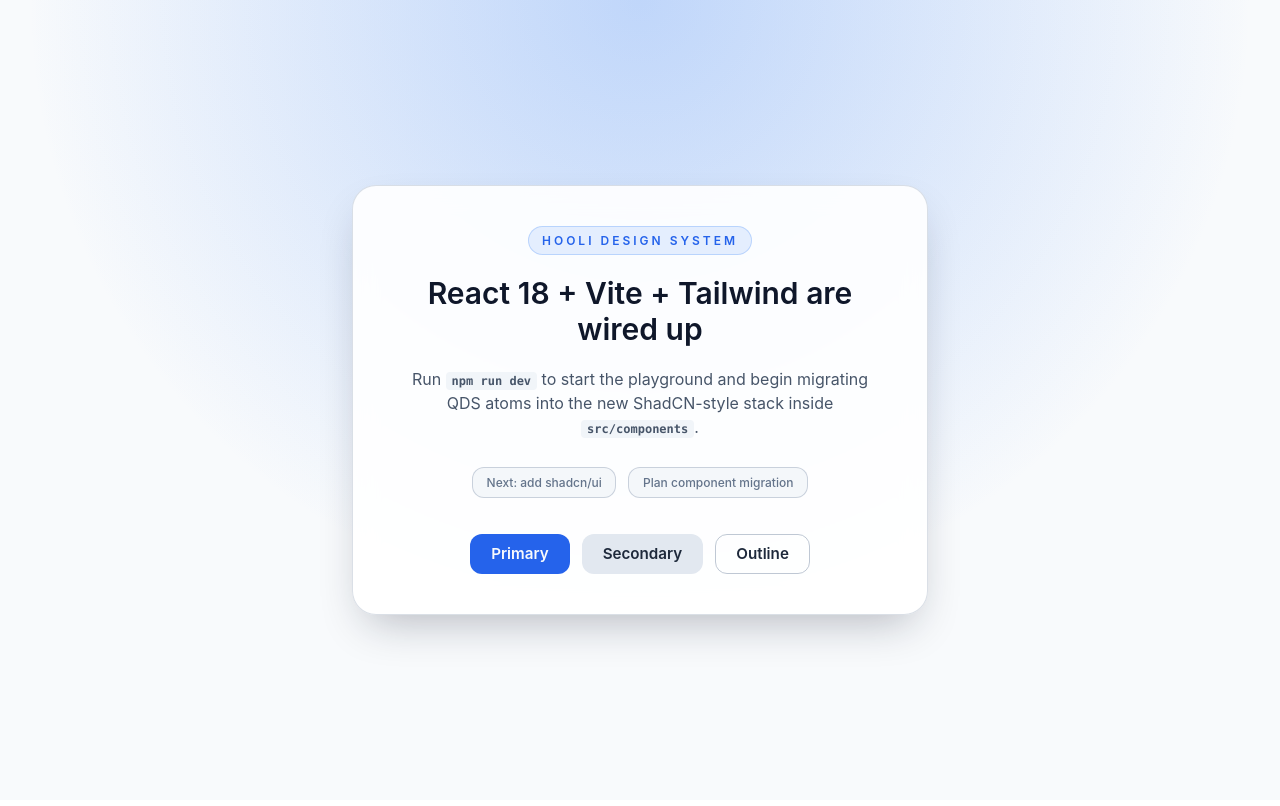
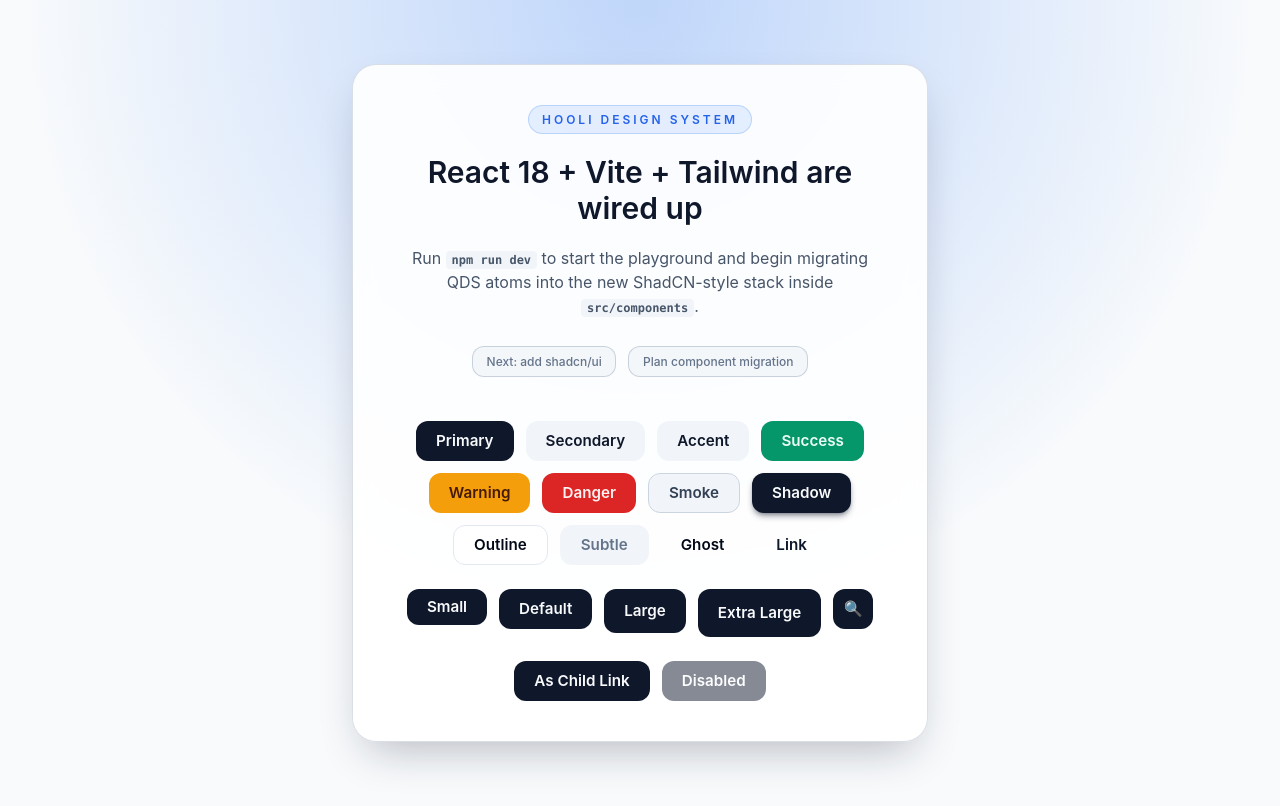
Before and after one commit to misterkolton/hooli-design-system, a React (Vite) app: page / in a window 1280 px wide. Built offline with nearby package versions, Linux system fonts and the light colour scheme.

Commit message:
feat: wired up variants

```diff
--- a/src/App.tsx
+++ b/src/App.tsx
@@ -1,6 +1,7 @@
+import { Button } from '@/components/ui/button'
 import type { CSSProperties } from 'react'
 
-import { Button } from '@/components/ui/button'
+
 
 const fallbackMainStyles: CSSProperties = {
   minHeight: '100vh',
@@ -58,32 +59,17 @@
   color: '#64748b',
 }
 
-const fallbackPrimaryButtonStyles: CSSProperties = {
+const fallbackButtonBase: CSSProperties = {
   display: 'inline-flex',
   alignItems: 'center',
   justifyContent: 'center',
   padding: '0.65rem 1.25rem',
   borderRadius: '0.75rem',
-  border: '1px solid transparent',
-  backgroundColor: '#2563eb',
-  color: '#f8fafc',
+  gap: '0.5rem',
   fontWeight: 600,
   fontSize: '0.95rem',
   cursor: 'pointer',
-  transition: 'background-color 150ms ease-in-out',
-}
-
-const fallbackSecondaryButtonStyles: CSSProperties = {
-  ...fallbackPrimaryButtonStyles,
-  backgroundColor: '#e2e8f0',
-  color: '#1e293b',
-}
-
-const fallbackOutlineButtonStyles: CSSProperties = {
-  ...fallbackPrimaryButtonStyles,
-  backgroundColor: 'transparent',
-  color: '#1e293b',
-  border: '1px solid rgba(148, 163, 184, 0.6)',
+  transition: 'all 150ms ease-in-out',
 }
 
 export default function App() {
@@ -132,17 +118,66 @@
             Plan component migration
           </div>
         </div>
-        <div className="flex flex-wrap justify-center gap-3 pt-4">
-          <Button style={fallbackPrimaryButtonStyles}>Primary</Button>
-          <Button
-            variant="secondary"
-            style={fallbackSecondaryButtonStyles}
-          >
-            Secondary
-          </Button>
-          <Button variant="outline" style={fallbackOutlineButtonStyles}>
-            Outline
-          </Button>
+        <div className="flex flex-col gap-6 pt-6">
+          <div className="flex flex-wrap justify-center gap-3">
+            <Button style={fallbackButtonBase}>Primary</Button>
+            <Button variant="secondary" style={fallbackButtonBase}>
+              Secondary
+            </Button>
+            <Button variant="accent" style={fallbackButtonBase}>
+              Accent
+            </Button>
+            <Button variant="success" style={fallbackButtonBase}>
+              Success
+            </Button>
+            <Button variant="warning" style={fallbackButtonBase}>
+              Warning
+            </Button>
+            <Button variant="danger" style={fallbackButtonBase}>
+              Danger
+            </Button>
+            <Button variant="smoke" style={fallbackButtonBase}>
+              Smoke
+            </Button>
+            <Button variant="shadow" style={fallbackButtonBase}>
+              Shadow
+            </Button>
+            <Button variant="outline" style={fallbackButtonBase}>
+              Outline
+            </Button>
+            <Button variant="subtle" style={fallbackButtonBase}>
+              Subtle
+            </Button>
+            <Button variant="ghost" style={fallbackButtonBase}>
+              Ghost
+            </Button>
+            <Button variant="link" style={fallbackButtonBase}>
+              Link
+            </Button>
+          </div>
+          <div className="flex flex-wrap justify-center gap-3">
+            <Button size="sm" style={fallbackButtonBase}>
+              Small
+            </Button>
+            <Button style={fallbackButtonBase}>Default</Button>
+            <Button size="lg" style={fallbackButtonBase}>
+              Large
+            </Button>
+            <Button size="xl" style={fallbackButtonBase}>
+              Extra Large
+            </Button>
+            <Button size="icon" style={fallbackButtonBase} aria-label="Icon">
+              <span className="sr-only">Icon button</span>🔍
+            </Button>
+          </div>
+          <div className="flex flex-wrap justify-center gap-3">
+            <Button asChild style={fallbackButtonBase}>
+              <a href="#cta">As Child Link</a>
+            </Button>
+            <Button disabled style={fallbackButtonBase}>
+              Disabled
+            </Button>
+          </div>
         </div>
       </section>
     </main>
--- a/src/components/ui/button.tsx
+++ b/src/components/ui/button.tsx
@@ -5,21 +5,37 @@
 import { Slot } from '@/lib/slot'
 
 const buttonVariants = cva(
-  'inline-flex items-center justify-center gap-2 whitespace-nowrap rounded-md text-sm font-medium ring-offset-background transition-colors focus-visible:outline-none focus-visible:ring-2 focus-visible:ring-ring focus-visible:ring-offset-2 disabled:pointer-events-none disabled:opacity-50',
+  'inline-flex items-center justify-center gap-2 whitespace-nowrap rounded-md text-sm font-medium ring-offset-background transition-all focus-visible:outline-none focus-visible:ring-2 focus-visible:ring-ring focus-visible:ring-offset-2 disabled:pointer-events-none disabled:opacity-50',
   {
     variants: {
       variant: {
-        default: 'bg-primary text-primary-foreground hover:bg-primary/90',
+        default:
+          'bg-primary text-primary-foreground hover:bg-primary/90 focus-visible:ring-primary/50',
+        primary:
+          'bg-primary text-primary-foreground hover:bg-primary/90 focus-visible:ring-primary/50',
+        secondary:
+          'bg-secondary text-secondary-foreground hover:bg-secondary/80 focus-visible:ring-secondary/60',
+        accent:
+          'bg-accent text-accent-foreground hover:bg-accent/80 focus-visible:ring-accent/60',
+        success:
+          'bg-emerald-600 text-emerald-50 hover:bg-emerald-500 focus-visible:ring-emerald-500/60',
+        warning:
+          'bg-amber-500 text-amber-950 hover:bg-amber-400 focus-visible:ring-amber-500/60',
+        danger:
+          'bg-red-600 text-red-50 hover:bg-red-500 focus-visible:ring-red-500/60',
         destructive:
-          'bg-destructive text-destructive-foreground hover:bg-destructive/90',
+          'bg-destructive text-destructive-foreground hover:bg-destructive/90 focus-visible:ring-destructive/60',
         outline:
-          'border border-input bg-background hover:bg-accent hover:text-accent-foreground',
-        secondary:
-          'bg-secondary text-secondary-foreground hover:bg-secondary/80',
-        ghost: 'hover:bg-accent hover:text-accent-foreground',
-        link: 'text-primary underline-offset-4 hover:underline',
+          'border border-input bg-background text-foreground hover:bg-accent hover:text-accent-foreground',
+        ghost:
+          'hover:bg-accent hover:text-accent-foreground text-foreground focus-visible:ring-accent/40',
         subtle:
-          'bg-muted text-muted-foreground hover:bg-muted/80 border border-transparent',
+          'border border-transparent bg-muted text-muted-foreground hover:bg-muted/80',
+        link: 'text-primary underline-offset-4 hover:underline px-0',
+        smoke:
+          'border border-slate-300 bg-slate-100 text-slate-700 hover:bg-slate-200 focus-visible:ring-slate-300',
+        shadow:
+          'bg-primary text-primary-foreground shadow-md shadow-primary/40 hover:bg-primary/90 hover:shadow-lg focus-visible:ring-primary/50',
       },
       size: {
         default: 'h-10 px-4 py-2',
@@ -28,10 +44,20 @@
         xl: 'h-12 rounded-lg px-7 text-base',
         icon: 'h-10 w-10',
       },
+      fullWidth: {
+        true: 'w-full',
+        false: '',
+      },
+      elevated: {
+        true: 'shadow-md shadow-primary/25 hover:shadow-lg',
+        false: '',
+      },
     },
     defaultVariants: {
       variant: 'default',
       size: 'default',
+      fullWidth: false,
+      elevated: false,
     },
   },
 )
```
Also changed, not shown: 1 other file (tests, documents, lock files or other folders).
